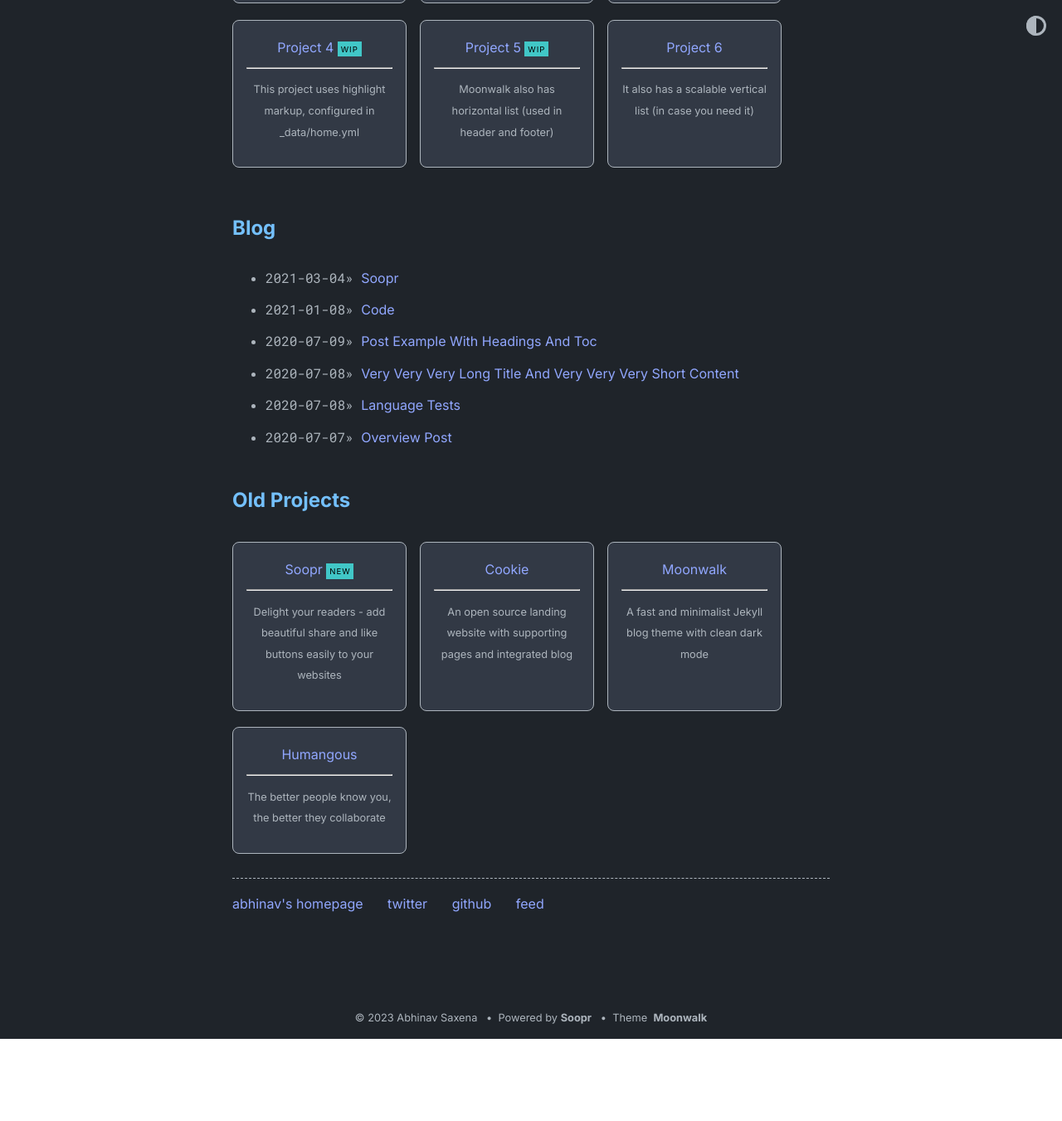
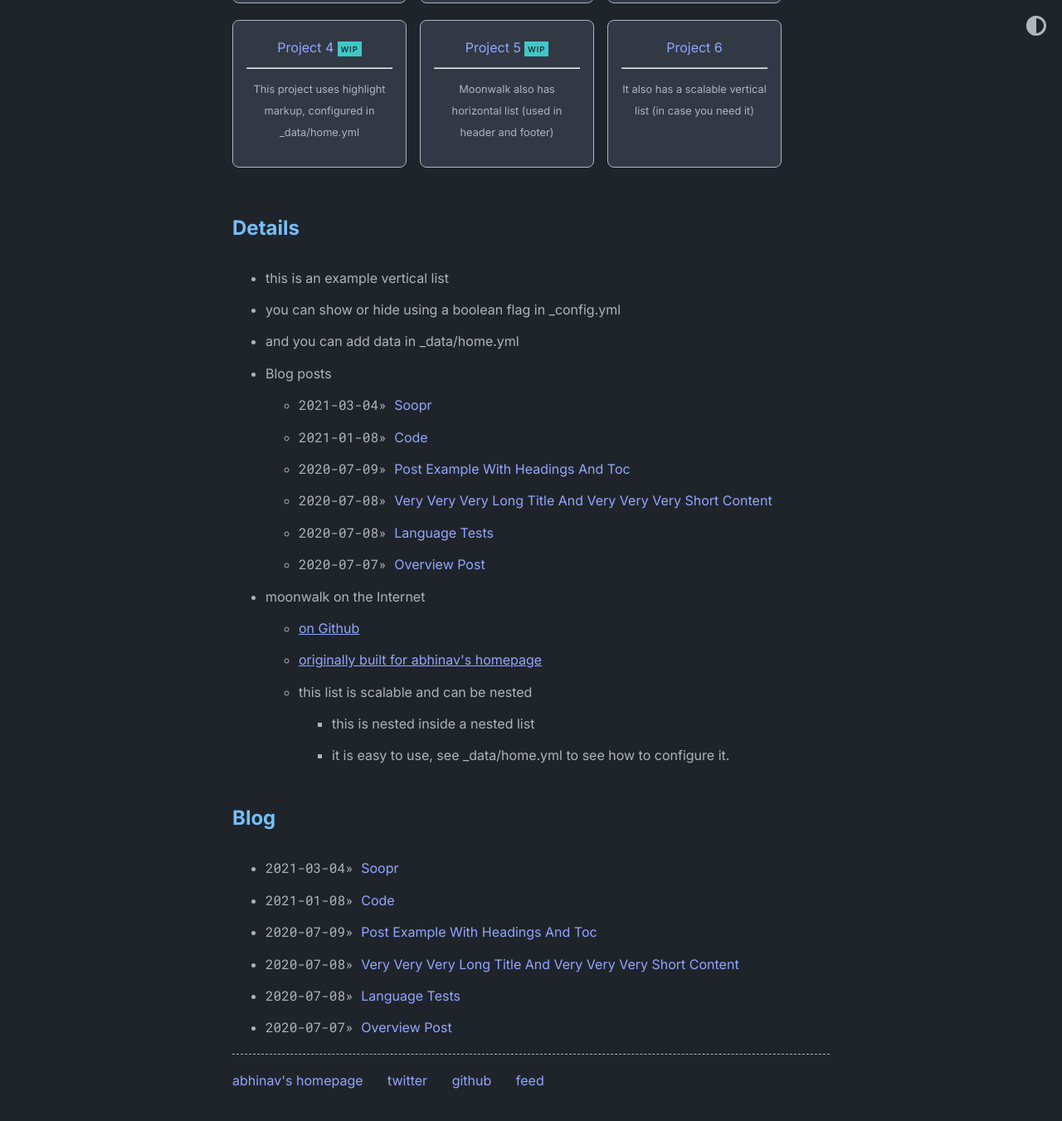
Before and after one commit to eveshortcut/eveshortcut.github.io, a Jekyll site: the page built from index.md, in a window 1280 px wide and 1400 px high, scrolled down 613 px. Shown: the top 1351 px of the window at 83% size. Built offline with Jekyll 4.4.1, drawn with Linux system fonts in a browser that asks for light colours; before the commit the page ends 1865 px from its top, so only the background shows below that.

Commit message:
Update _config.yml
change portfolio to shortcuts, disable old projects, enable detail list, disable reading time

```diff
--- a/_config.yml
+++ b/_config.yml
@@ -27,13 +27,13 @@ theme_config:
   # following keys are using to create home layout
   show_projects: true # show projects as cards, add in _data/home.yml
   show_blog: true # show blog posts added in _posts
-  show_old_projects: true # show old projects as cards, add in _data/home.yml
-  show_misc_list: false # show generic vertical list for misc details, add _data/home.yml
-  show_reading_time: true # show number of words and reading time in the blog posts
+  show_old_projects: false # show old projects as cards, add in _data/home.yml
+  show_misc_list: true # show generic vertical list for misc details, add _data/home.yml
+  show_reading_time: false # show number of words and reading time in the blog posts
   show_tags: true # show tags in a blog posts
   # options for "home" page
   home:
-    title_projects: Portfolio
+    title_projects: Shortcuts
     title_misc_list: Details
     title_blog: Blog
     title_old_projects: Old Projects
@@ -48,4 +48,4 @@ sass:
 
 plugins:
   - jekyll-feed
-  - jekyll-soopr-seo-tag
+  - jekyll-seo-tag
```
